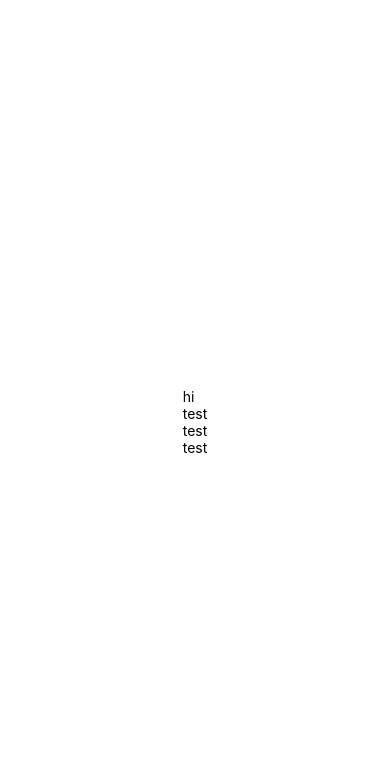
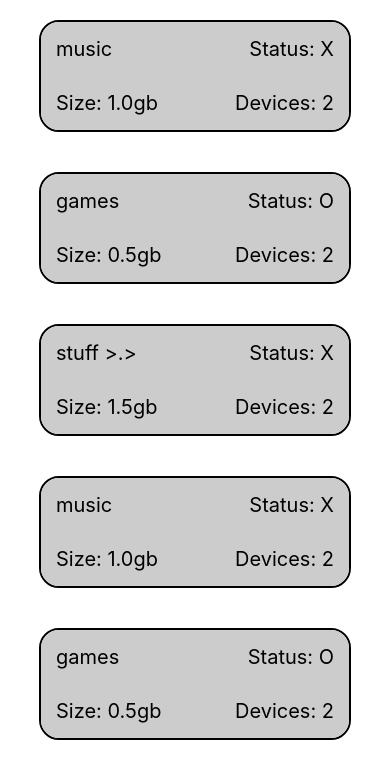
Before and after one commit to Sidetrail/Pairity, a React Native app: screen / in a window 390 px wide. Shown: the top 778 px of the page. Built offline with nearby package versions, Linux system fonts and the light colour scheme.

Commit message:
basic component for pair card, setup config file

```diff
--- a/App.js
+++ b/App.js
@@ -1,6 +1,5 @@
 import React from 'react';
-import { StyleSheet, Text, View } from 'react-native';
-import PairedFolderCard from './src/Components/PairedFolderCard';
+import { StyleSheet, View } from 'react-native';
 import PairedFolders from './src/Screens/PairedFolders';
 
 export default class App extends React.Component {
@@ -8,7 +7,6 @@ export default class App extends React.Component {
     return (
       <View style={styles.container}>
         <PairedFolders />
-        <PairedFolderCard />
       </View>
     );
   }
@@ -20,5 +18,6 @@ const styles = StyleSheet.create({
     backgroundColor: '#fff',
     alignItems: 'center',
     justifyContent: 'center',
+    overflow: 'scroll',
   },
 });
--- a/package.json
+++ b/package.json
@@ -26,6 +26,7 @@
     "eslint-plugin-react-native": "^3.2.0",
     "jest-expo": "~27.0.0",
     "prettier": "^1.10.2",
+    "react-devtools": "^3.2.3",
     "react-native-scripts": "1.14.0",
     "react-test-renderer": "16.3.1"
   },
@@ -35,7 +36,8 @@
     "eject": "react-native-scripts eject",
     "android": "react-native-scripts android",
     "ios": "react-native-scripts ios",
-    "test": "jest"
+    "test": "jest",
+    "devtools": "react-devtools"
   },
   "jest": {
     "preset": "jest-expo"
--- a/src/Components/PairedFolderCard.js
+++ b/src/Components/PairedFolderCard.js
@@ -1,20 +1,41 @@
 import React from 'react';
 import { StyleSheet, Text, View } from 'react-native';
+import { colors } from '../Config/styles';
 
-const PairedFolderCard = () => (
-    <View>
-
-      <Text>test</Text>
+const PairedFolderCard = ({ folder }) => (
+  <View style={styles.container}>
+    <View style={styles.textRow}>
+      <Text style={styles.text}>{folder.name}</Text>
+      <Text style={styles.text}>Status: {folder.status}</Text>
     </View>
-)
+    <View style={styles.textRow}>
+      <Text style={styles.text}>Size: {folder.size}</Text>
+      <Text style={styles.text}>Devices: {folder.devices}</Text>
+    </View>
+  </View>
+);
 
 export default PairedFolderCard;
 
 const styles = StyleSheet.create({
   container: {
     flex: 1,
-    backgroundColor: '#fff',
-    alignItems: 'center',
-    justifyContent: 'center',
+    width: '80%',
+    height: '20%',
+    margin: 20,
+    borderWidth: 2,
+    borderRadius: 20,
+    overflow: 'hidden',
+  },
+  textRow: {
+    backgroundColor: colors.gray,
+    flex: 1,
+    flexDirection: 'row',
+    justifyContent: 'space-between',
+    padding: 10,
+  },
+  text: {
+    fontSize: 20,
+    padding: 5,
   },
 });
--- /dev/null
+++ b/src/Config/styles.js
@@ -0,0 +1,13 @@
+export const colors = {
+  white: '#FFFFFF',
+  black: '#000000',
+  blue: '#5D97DC',
+  blue1: '#4A90E2',
+  green: '#5A8E22',
+  red: '#E01D35',
+  darkRed: '#CB041D',
+  orange: '#F5A623',
+  yellow: '#FFBF00',
+  teal: '#09C199',
+  gray: '#CCCCCC',
+};
--- a/src/Screens/PairedFolders.js
+++ b/src/Screens/PairedFolders.js
@@ -1,24 +1,60 @@
 import React from 'react';
-import { StyleSheet, Text, View } from 'react-native';
+import { StyleSheet, ScrollView } from 'react-native';
 import PairedFolderCard from '../Components/PairedFolderCard';
 
 export default class PairedFolders extends React.Component {
   state = {
-    folders: [1, 2],
+    folders: [
+      {
+        id: 1,
+        name: 'music',
+        status: 'X',
+        size: '1.0gb',
+        devices: 2,
+      },
+      {
+        id: 2,
+        name: 'games',
+        status: 'O',
+        size: '0.5gb',
+        devices: 2,
+      },
+      {
+        id: 3,
+        name: 'stuff >.>',
+        status: 'X',
+        size: '1.5gb',
+        devices: 2,
+      },
+      {
+        id: 4,
+        name: 'music',
+        status: 'X',
+        size: '1.0gb',
+        devices: 2,
+      },
+      {
+        id: 5,
+        name: 'games',
+        status: 'O',
+        size: '0.5gb',
+        devices: 2,
+      },
+    ],
   };
 
   render() {
     const { folders } = this.state;
-
     const pairedFolders = folders.map(folder => (
-      <PairedFolderCard key={folder} />
+      <PairedFolderCard folder={folder} key={folder.id} />
     ));
-
     return (
-      <View>
-        <Text>hi</Text>
+      <ScrollView
+        style={styles.container}
+        contentContainerStyle={{ alignItems: 'center' }}
+      >
         {pairedFolders}
-      </View>
+      </ScrollView>
     );
   }
 }
@@ -27,7 +63,6 @@ const styles = StyleSheet.create({
   container: {
     flex: 1,
     backgroundColor: '#fff',
-    alignItems: 'center',
-    justifyContent: 'center',
+    width: '100%',
   },
 });
```
Also changed, not shown: 2 other files (tests, documents, lock files or other folders).
